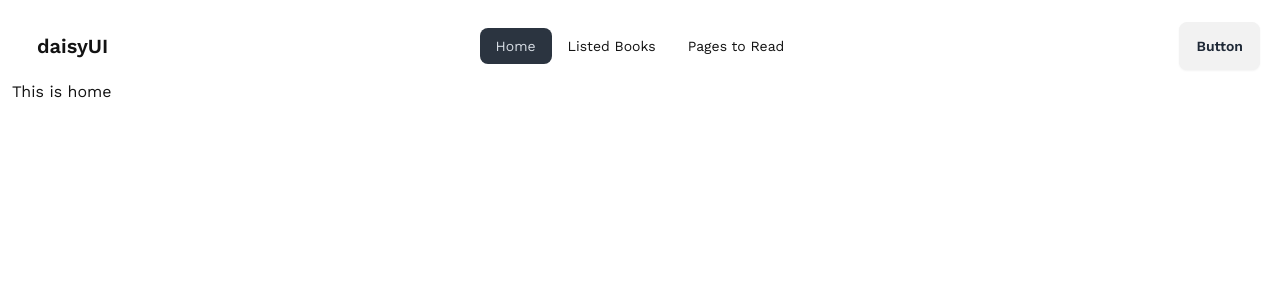
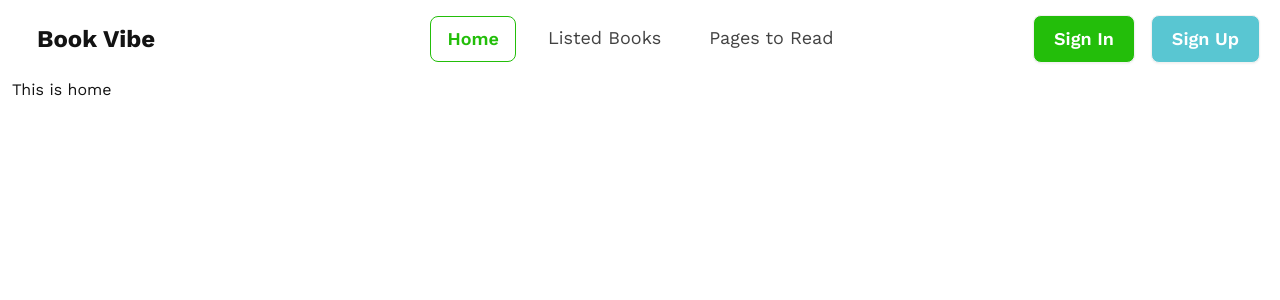
Before and after one commit to yasin-arft/Readopia, a React (Vite) app: page / in a window 1280 px wide. Shown: the top 300 px of the page. Built offline with nearby package versions, Linux system fonts and the light colour scheme; a web font is replaced by a local one.

Commit message:
navbar added

```diff
--- a/src/Components/Header/Header.jsx
+++ b/src/Components/Header/Header.jsx
@@ -1,6 +1,12 @@
-import NavListItems from "../NavListItems/NavListItems";
+import NavListItems from "../NavListItem/NavListItem";
 
 const Header = () => {
+  const navItems = [
+    { text: 'Home', route: '/' },
+    { text: 'Listed Books', route: '/listed_books' },
+    { text: 'Pages to Read', route: '/pages_to_read' },
+  ];
+
   return (
     <header>
       <nav>
@@ -11,18 +17,23 @@ const Header = () => {
                 <svg xmlns="http://www.w3.org/2000/svg" className="h-5 w-5" fill="none" viewBox="0 0 24 24" stroke="currentColor"><path strokeLinecap="round" strokeLinejoin="round" strokeWidth="2" d="M4 6h16M4 12h8m-8 6h16" /></svg>
               </div>
               <ul tabIndex={0} className="menu menu-sm dropdown-content mt-3 z-[1] p-2 shadow bg-base-100 rounded-box w-52">
-                <NavListItems/>
+                {
+                  navItems.map((item, idx) => <NavListItems key={idx} item={item} />)
+                }
               </ul>
             </div>
-            <a className="btn btn-ghost text-xl">daisyUI</a>
+            <a className="btn btn-ghost text-2xl font-bold">Book Vibe</a>
           </div>
           <div className="navbar-center hidden lg:flex">
-            <ul className="menu menu-horizontal px-1">
-              <NavListItems/>
+            <ul className="nav-list menu menu-horizontal px-1 gap-4 text-lg text-dark-800">
+              {
+                navItems.map((item, idx) => <NavListItems key={idx} item={item} />)
+              }
             </ul>
           </div>
-          <div className="navbar-end">
-            <a className="btn">Button</a>
+          <div className="navbar-end gap-4">
+            <a className="btn bg-green text-white text-lg px-5 h-auto">Sign In</a>
+            <a className="btn bg-sky text-white text-lg px-5 h-auto">Sign Up</a>
           </div>
         </div>
       </nav>
--- /dev/null
+++ b/src/Components/NavListItem/NavListItem.jsx
@@ -0,0 +1,21 @@
+import PropTypes from 'prop-types';
+import { NavLink } from "react-router-dom";
+
+const NavListItems = ({ item }) => {
+  const { text, route } = item;
+  return (
+    <>
+      <li className=""><NavLink to={route}
+        className={({ isActive }) =>
+          isActive ? "text-green font-semibold border border-green focus:text-green focus:bg-transparent" : ""
+        }
+      >{text}</NavLink></li>
+    </>
+  );
+};
+
+NavListItems.propTypes = {
+  item: PropTypes.object
+};
+
+export default NavListItems;
--- a/src/Components/NavListItems/NavListItems.jsx
+++ /dev/null
@@ -1,13 +0,0 @@
-import { NavLink } from "react-router-dom";
-
-const NavListItems = () => {
-  return (
-    <>
-      <li><NavLink to={'/'}>Home</NavLink></li>
-      <li><NavLink to={'/listed_books'}>Listed Books</NavLink></li>
-      <li><NavLink to={'/pages_to_read'}>Pages to Read</NavLink></li>
-    </>
-  );
-};
-
-export default NavListItems;
--- a/src/Layouts/Root.jsx
+++ b/src/Layouts/Root.jsx
@@ -3,7 +3,7 @@ import Header from "../Components/Header/Header";
 
 const Root = () => {
   return (
-    <div className="container mx-auto p-3 text-dark font-workSans">
+    <div className="container mx-auto px-3 text-dark font-workSans">
       <Header/>
       <Outlet/>
     </div>
```
